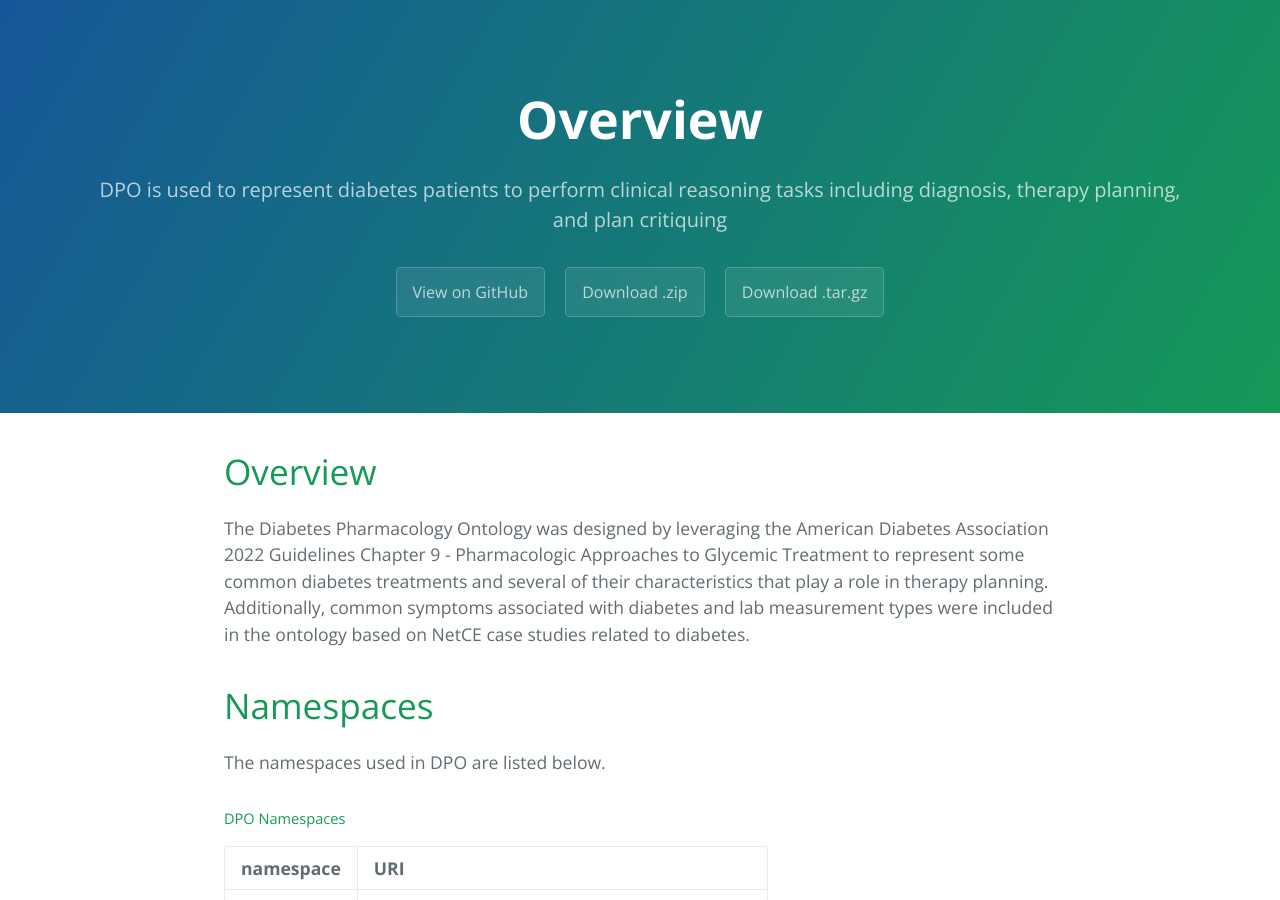
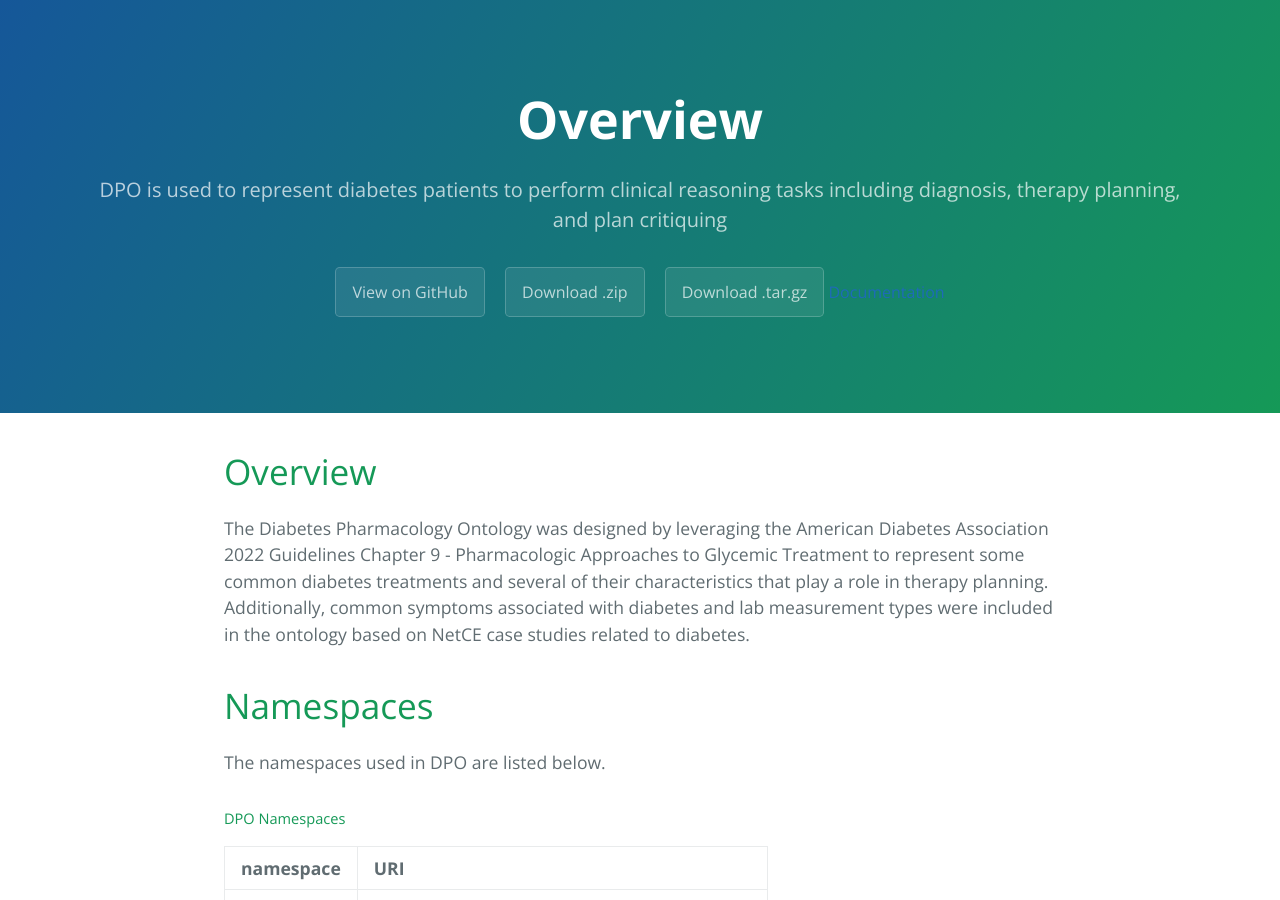
Before and after one commit to tetherless-world/diabetes-pharmacology-ontology, a Jekyll site: the page built from docs/index.md, in a window 1280 px wide and 900 px high. Built offline with Jekyll 4.4.1, drawn with Linux system fonts in a browser that asks for light colours; our own code applies the rules of GitHub Pages for plain Markdown files; some of the changed text lies outside the part shown.

Commit message:
added link to documentation

```diff
--- a/docs/_layouts/default.html
+++ b/docs/_layouts/default.html
@@ -25,6 +25,7 @@
         <a href="{{ site.github.zip_url }}" class="btn">Download .zip</a>
         <a href="{{ site.github.tar_url }}" class="btn">Download .tar.gz</a>
       {% endif %}
+        <a href="{{ '/docs/DiabetesPharmacologyOntology/index-en.html' }}">Documentation</a>
     </header>
 
     <main id="content" class="main-content" role="main">
@@ -34,7 +35,6 @@
         {% if site.github.is_project_page %}
           <span class="site-footer-owner"><a href="{{ site.github.repository_url }}">{{ site.github.repository_name }}</a> is maintained by <a href="{{ site.github.owner_url }}">{{ site.github.owner_name }}</a>.</span>
         {% endif %}
-        <span class="site-footer-credits">This page was generated by <a href="https://pages.github.com">GitHub Pages</a>.</span>
       </footer>
     </main>
   </body>
```
